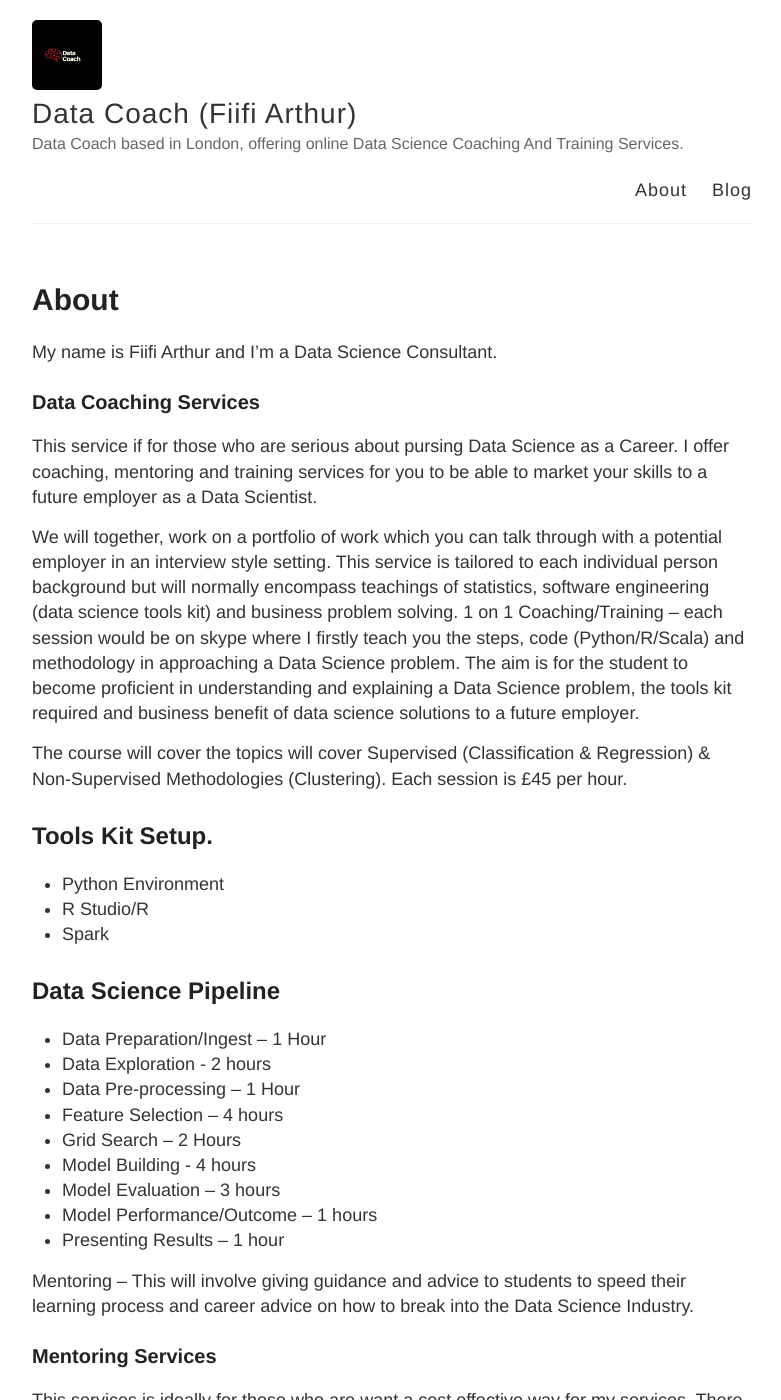
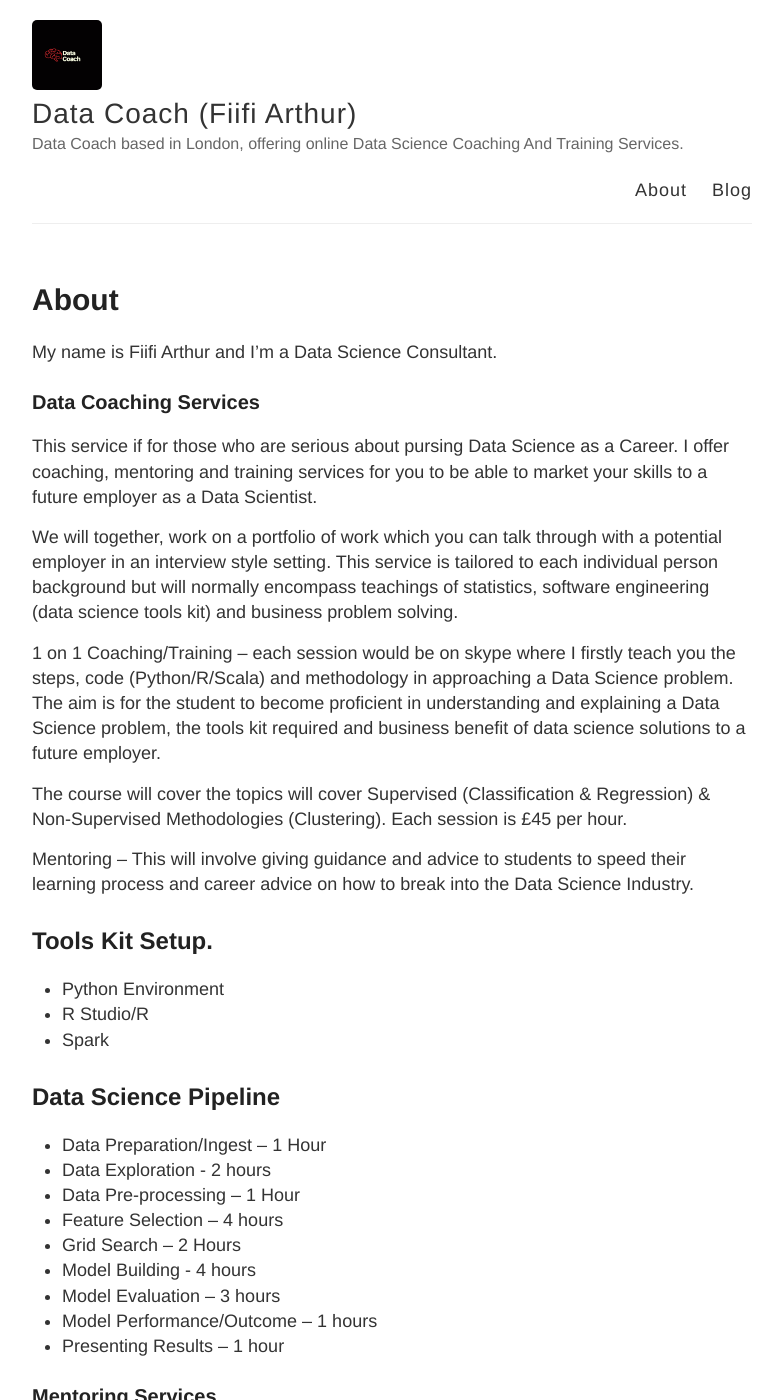
Before and after one commit to Fiifi2015/Fiifi2015.github.io, a Jekyll site: the page built from about.md, in a window 1280 px wide and 1400 px high. Shown: the whole window, without its empty margins (248-1029 px from the left). Built offline with Jekyll 4.4.1, drawn with Linux system fonts in a browser that asks for light colours; part of the change alters nothing that is shown.

Commit message:
more changes

```diff
--- a/about.md
+++ b/about.md
@@ -10,11 +10,13 @@ My name is Fiifi Arthur and I'm a Data Science Consultant.
 ### Data Coaching Services
 This service if for those who are serious about pursing Data Science as a Career. I offer coaching, mentoring and training services for you to be able to market your skills to a future employer as a Data Scientist.
 
+We will together, work on a portfolio of work which you can talk through with a potential employer in an interview style setting.  This service is tailored to each individual person background but will normally encompass teachings of statistics, software engineering (data science tools kit) and business problem solving.
 
-We will together, work on a portfolio of work which you can talk through with a potential employer in an interview style setting.  This service is tailored to each individual person background but will normally encompass teachings of statistics, software engineering (data science tools kit) and business problem solving.
 1 on 1 Coaching/Training – each session would be on skype where I firstly teach you the steps, code (Python/R/Scala) and methodology in approaching a Data Science problem. The aim is for the student to become proficient in understanding and explaining a Data Science problem, the tools kit required and business benefit of data science solutions to a future employer.
 
 The course will cover the topics will cover Supervised (Classification & Regression) & Non-Supervised Methodologies (Clustering). Each session is £45 per hour.
+
+Mentoring – This will involve giving guidance and advice to students to speed their learning process and career advice on how to break into the Data Science Industry.
 
 ## Tools Kit Setup.
 - Python Environment
@@ -32,7 +34,7 @@ The course will cover the topics will cover Supervised (Classification & Regress
 - Model Performance/Outcome – 1 hours
 - Presenting Results – 1 hour
 
-Mentoring – This will involve giving guidance and advice to students to speed their learning process and career advice on how to break into the Data Science Industry.
+
 
 
 ### Mentoring Services
```
Also changed, not shown: images/photo1.jpeg (added).
